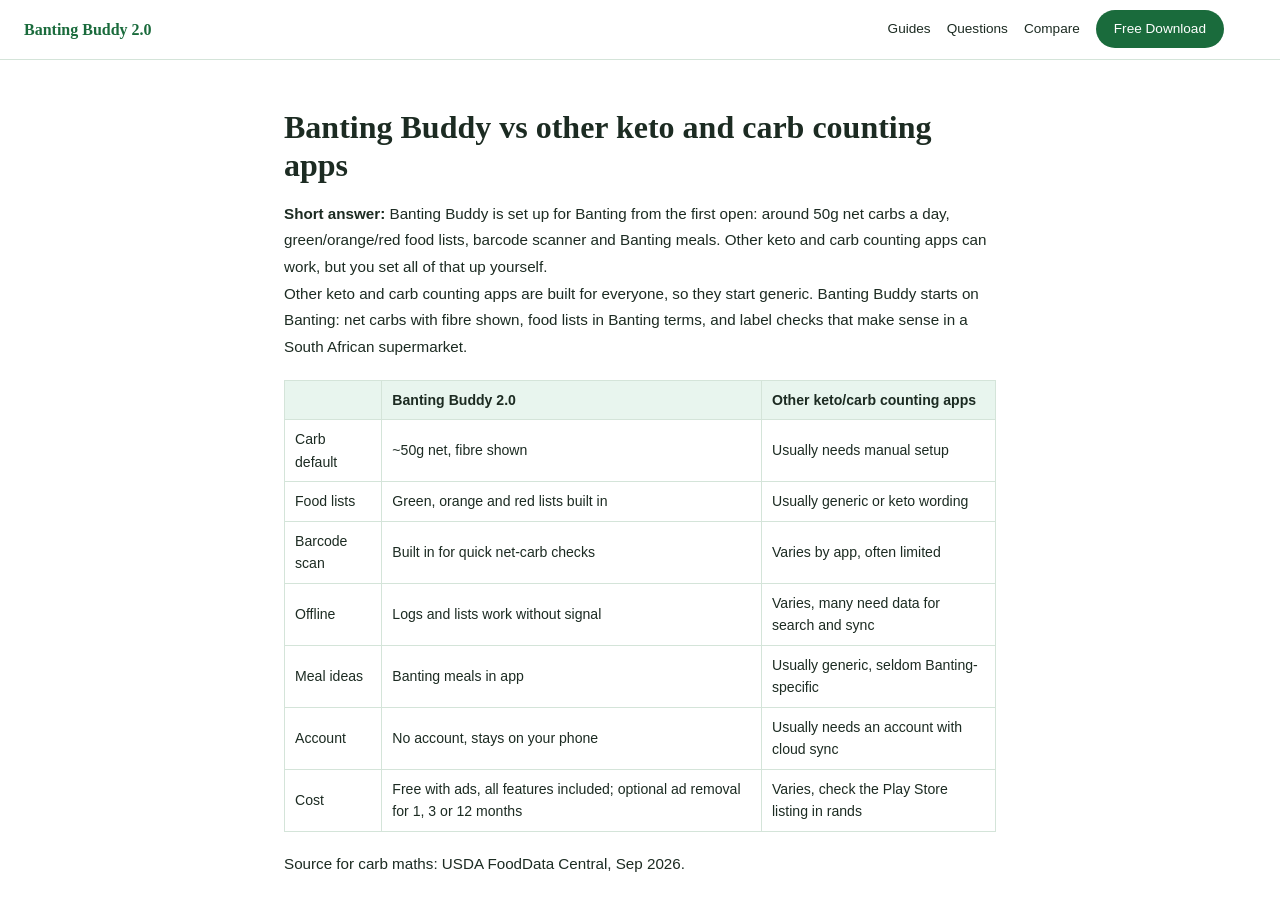
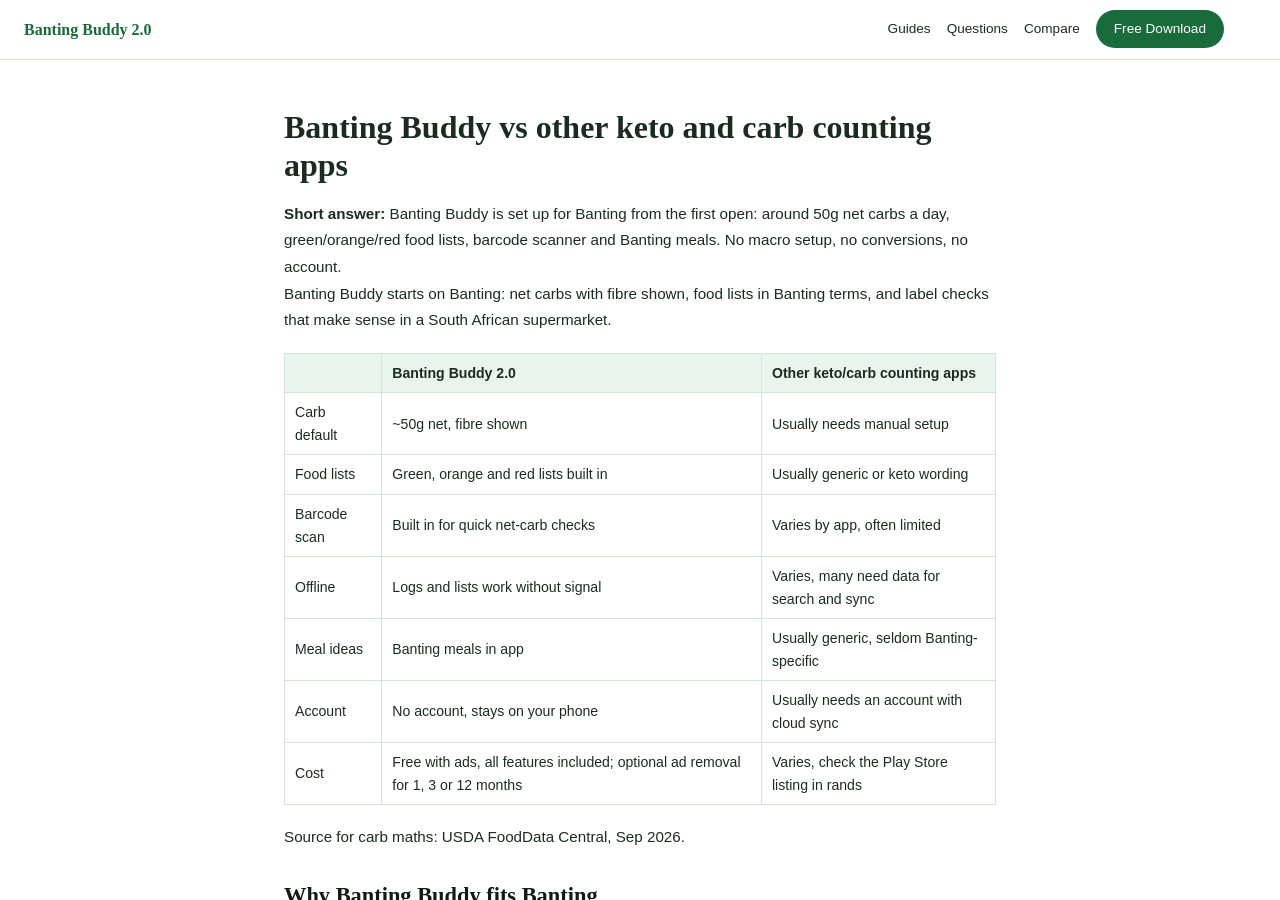
Before and after one commit to n8us/-banting-buddy-landing, a Jekyll site: the page built from compare/banting-buddy-vs-carb-counter.md, in a window 1280 px wide and 900 px high. Built offline with Jekyll 4.4.1, drawn with Linux system fonts in a browser that asks for light colours.

Commit message:
Remove either-or app choice wording from vs-carb-counter page

```diff
--- a/compare/banting-buddy-vs-carb-counter.md
+++ b/compare/banting-buddy-vs-carb-counter.md
@@ -7,9 +7,9 @@
 
 # Banting Buddy vs other keto and carb counting apps
 
-**Short answer:** Banting Buddy is set up for Banting from the first open: around 50g net carbs a day, green/orange/red food lists, barcode scanner and Banting meals. Other keto and carb counting apps can work, but you set all of that up yourself.
+**Short answer:** Banting Buddy is set up for Banting from the first open: around 50g net carbs a day, green/orange/red food lists, barcode scanner and Banting meals. No macro setup, no conversions, no account.
 
-Other keto and carb counting apps are built for everyone, so they start generic. Banting Buddy starts on Banting: net carbs with fibre shown, food lists in Banting terms, and label checks that make sense in a South African supermarket.
+Banting Buddy starts on Banting: net carbs with fibre shown, food lists in Banting terms, and label checks that make sense in a South African supermarket.
 
 | | Banting Buddy 2.0 | Other keto/carb counting apps |
 |---|---|---|
```
